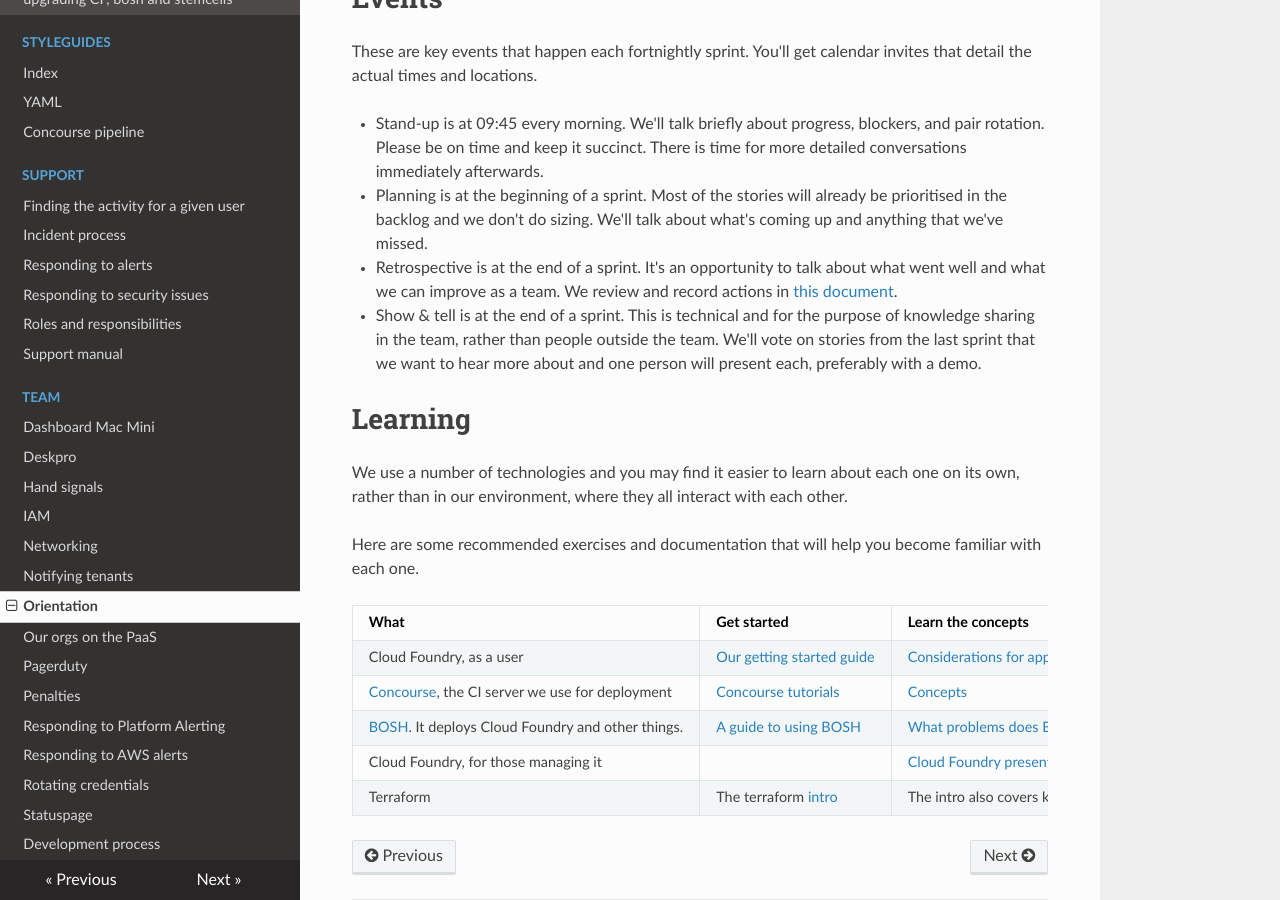
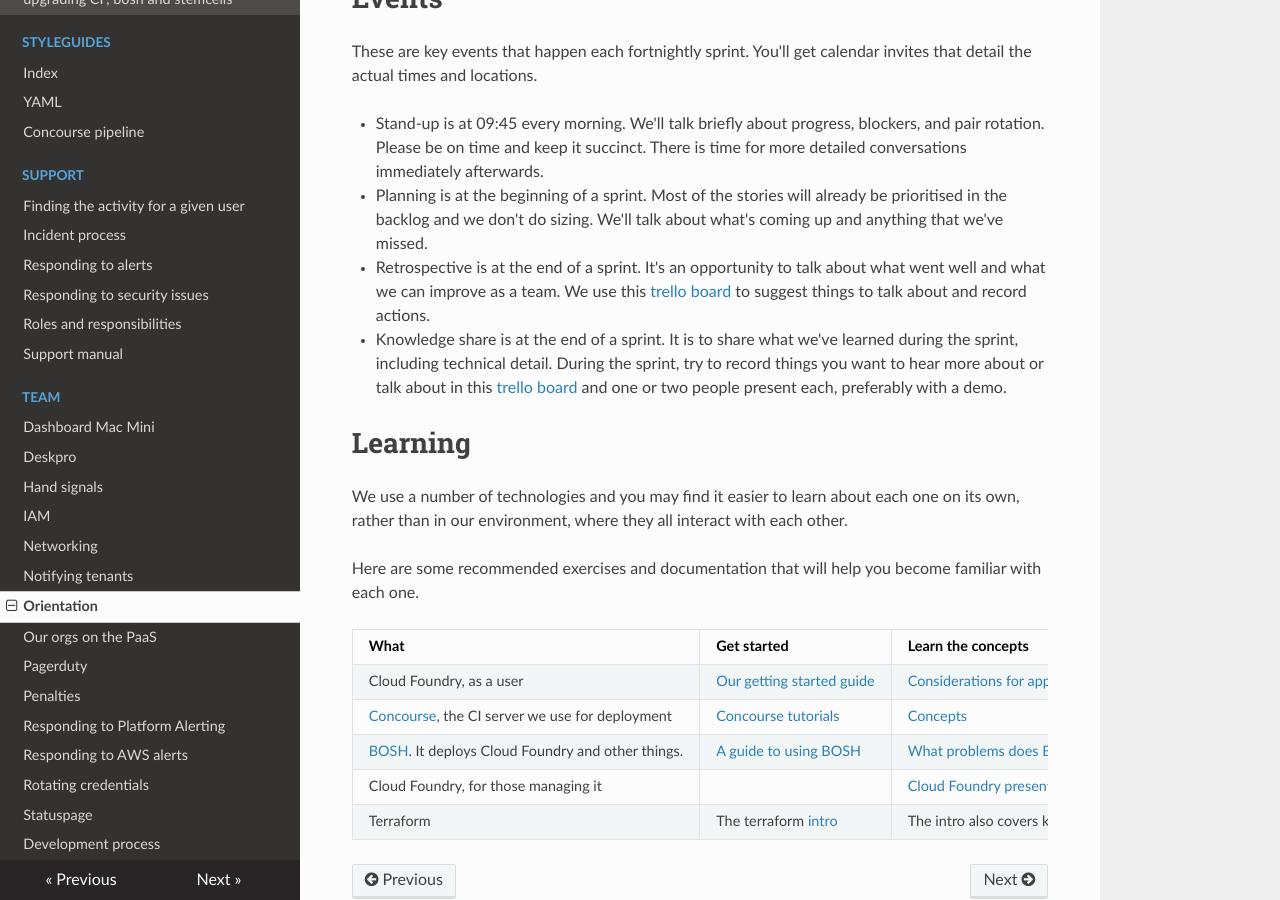
Before and after one commit to alphagov/paas-team-manual, an MkDocs documentation site: the page built from docs/team/orientation.md, in a window 1280 px wide and 900 px high, scrolled down 855 px. Built offline with MkDocs 1.6.1, drawn with Linux system fonts in a browser that asks for light colours; nearby versions of some CDN libraries.

Commit message:
Update retro and knowledge share meetings
We've changed the way we do both of these meetings:

- Retro now uses a trello board for suggestions and to record actions
- Show & tell is now called Knowledge share
- Because it's no longer called show & tell we no longer need to point out
  that it's not for external people
- We no longer vote on stories, we use a trello board for suggestions

```diff
--- a/docs/team/orientation.md
+++ b/docs/team/orientation.md
@@ -38,13 +38,15 @@ is time for more detailed conversations immediately afterwards.
 - Planning is at the beginning of a sprint. Most of the stories
 will already be prioritised in the backlog and we don't do sizing. We'll
 talk about what's coming up and anything that we've missed.
-- Retrospective is at the end of a sprint. It's an opportunity
-to talk about what went well and what we can improve as a team. We review
-and record actions in [this document][].
-- Show & tell is at the end of a sprint. This is technical and
-for the purpose of knowledge sharing in the team, rather than people outside
-the team. We'll vote on stories from the last sprint that we want to hear
-more about and one person will present each, preferably with a demo.
+- Retrospective is at the end of a sprint. It's an opportunity to talk about
+  what went well and what we can improve as a team. We use this [trello
+board](https://trello.com/b/OlZbgdD9/paas-team-retro) to suggest things to talk
+about and record actions.
+- Knowledge share is at the end of a sprint. It is to share what we've learned
+  during the sprint, including technical detail. During the sprint, try to
+record things you want to hear more about or talk about in this [trello
+board](https://trello.com/b/dxThHq4T/team-knowledge-share) and one or two
+people present each, preferably with a demo.
 
 [this document]: https://docs.google.com/document/d/1u26sQTw1brR5KtnJ5M_zyhAw7wX8CCMB0lElvtHLVAI/edit
 
```
